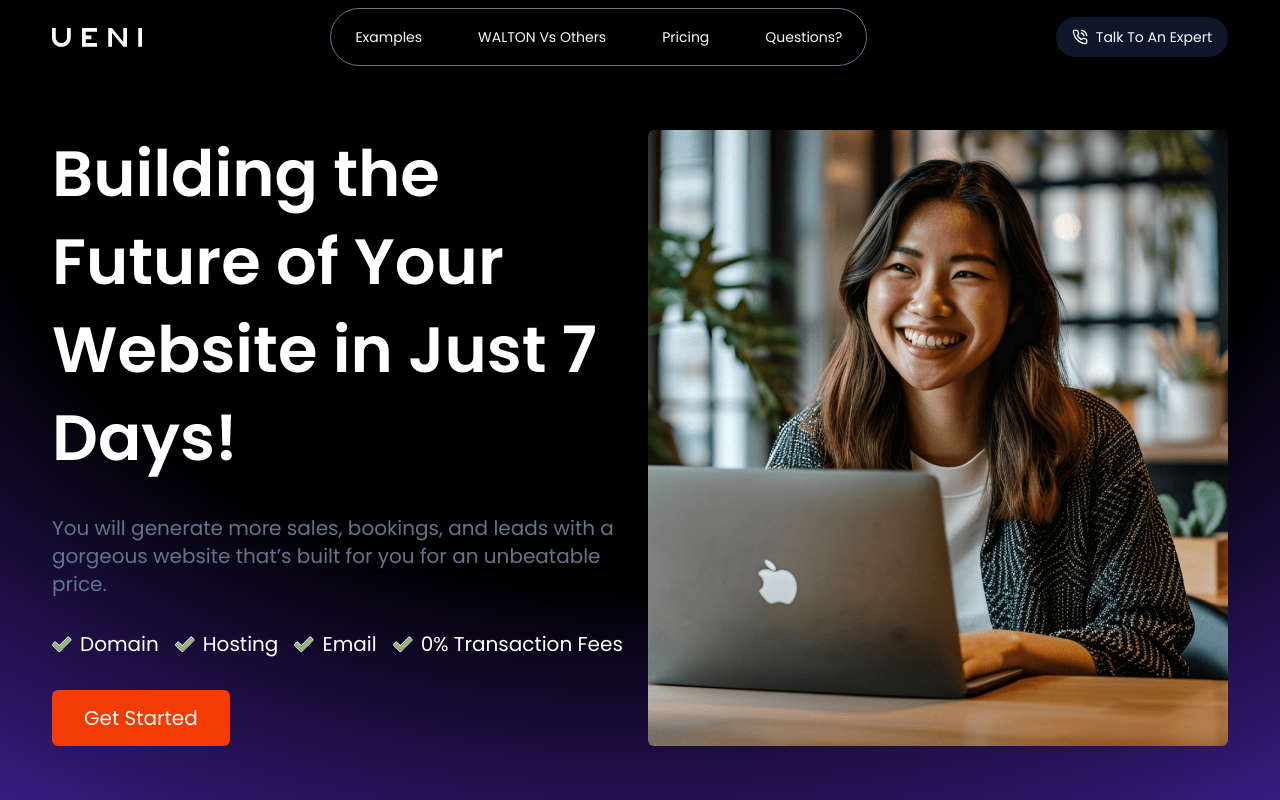
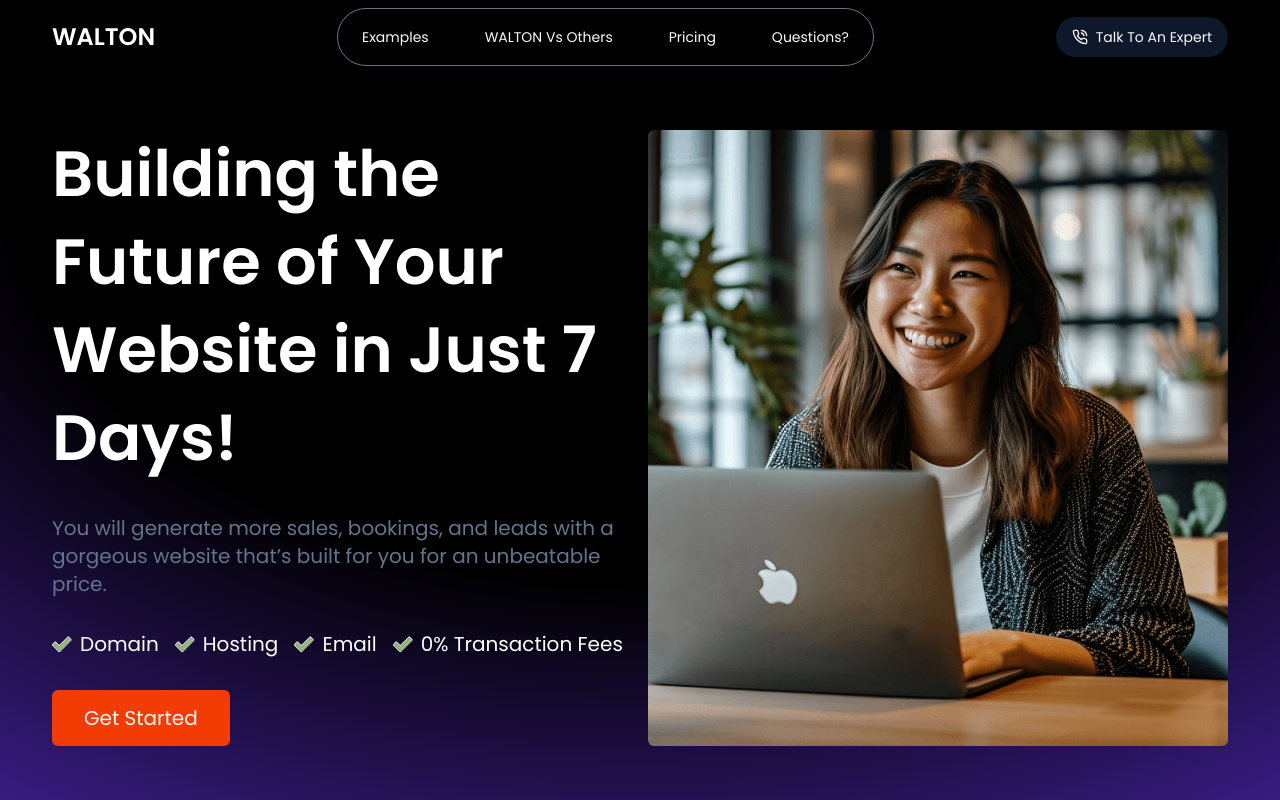
Before and after one commit to glimmrz/ueni_clone, a Next.js app: page / in a window 1280 px wide. Shown: the top 800 px of the page. Built offline with nearby package versions, Linux system fonts and the light colour scheme.

Commit message:
walton us

```diff
--- a/src/components/differences/defferences.jsx
+++ b/src/components/differences/defferences.jsx
@@ -1,14 +1,18 @@
+import { Background } from "../background";
 import { Section } from "../section";
 import { DifferenceTable } from "./differences-table";
 
 export function Differences() {
   return (
+    <Background>
       <Section
+        className="text-background"
         id="differences"
         title="What makes WALTON different?"
         description="Say goodbye to DIY builders and web agencies and get the best of both"
       >
         <DifferenceTable />
       </Section>
+    </Background>
   );
 }
--- a/src/components/differences/differences-table.jsx
+++ b/src/components/differences/differences-table.jsx
@@ -3,7 +3,7 @@
 
 export function DifferenceTable() {
   return (
-    <div className="overflow-x-auto border-2 border-shade rounded-md">
+    <div className="overflow-x-auto border-2 border-shade rounded-md text-primary">
       <table className="capitalize rounded-md w-full min-w-full overflow-hidden bg-background shadow-rg text-left">
         <thead>
           <tr className="border-b-2 border-shade">
--- a/src/components/logo.jsx
+++ b/src/components/logo.jsx
@@ -4,10 +4,11 @@
 
 export function Logo() {
   return (
-    <Link href="/">
-      <figure className="w-[90px] h-[18px]">
-        <Image src={logo} alt="walton" />
-      </figure>
-    </Link>
+    // <Link href="/">
+    //   <figure className="w-[90px] h-[18px]">
+    //     <Image src={logo} alt="walton" />
+    //   </figure>
+    // </Link>
+    <h1 className="text-background text-2xl font-semibold">WALTON</h1>
   );
 }
```
Lines whose indentation alone changed are shown as unchanged.
